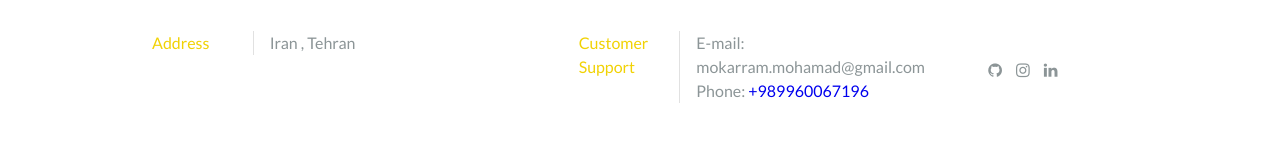
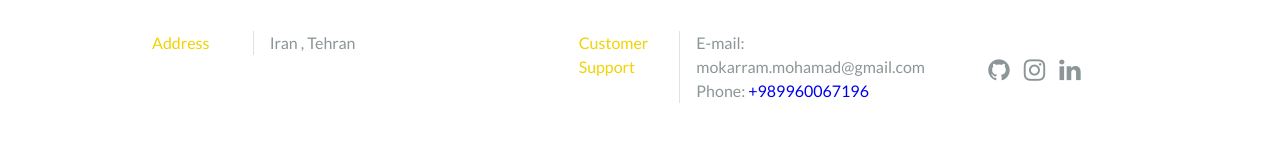
Before and after one commit to mohamadmokarram/testimonials, a plain HTML site: page index.html in a window 1280 px wide. Shown: the part 4673-4821 px from the top of the page. Drawn offline with nearby package versions, Linux system fonts and the light colour scheme.

Commit message:
Update style.css

```diff
--- a/css/style.css
+++ b/css/style.css
@@ -550,6 +550,9 @@ span.circle {
 .social a {
     color: #8c9597;
     margin: 7px;
+    >i{
+        font-size: 25px;
+    }
 }
 .social a:hover {
     color: black;
```
